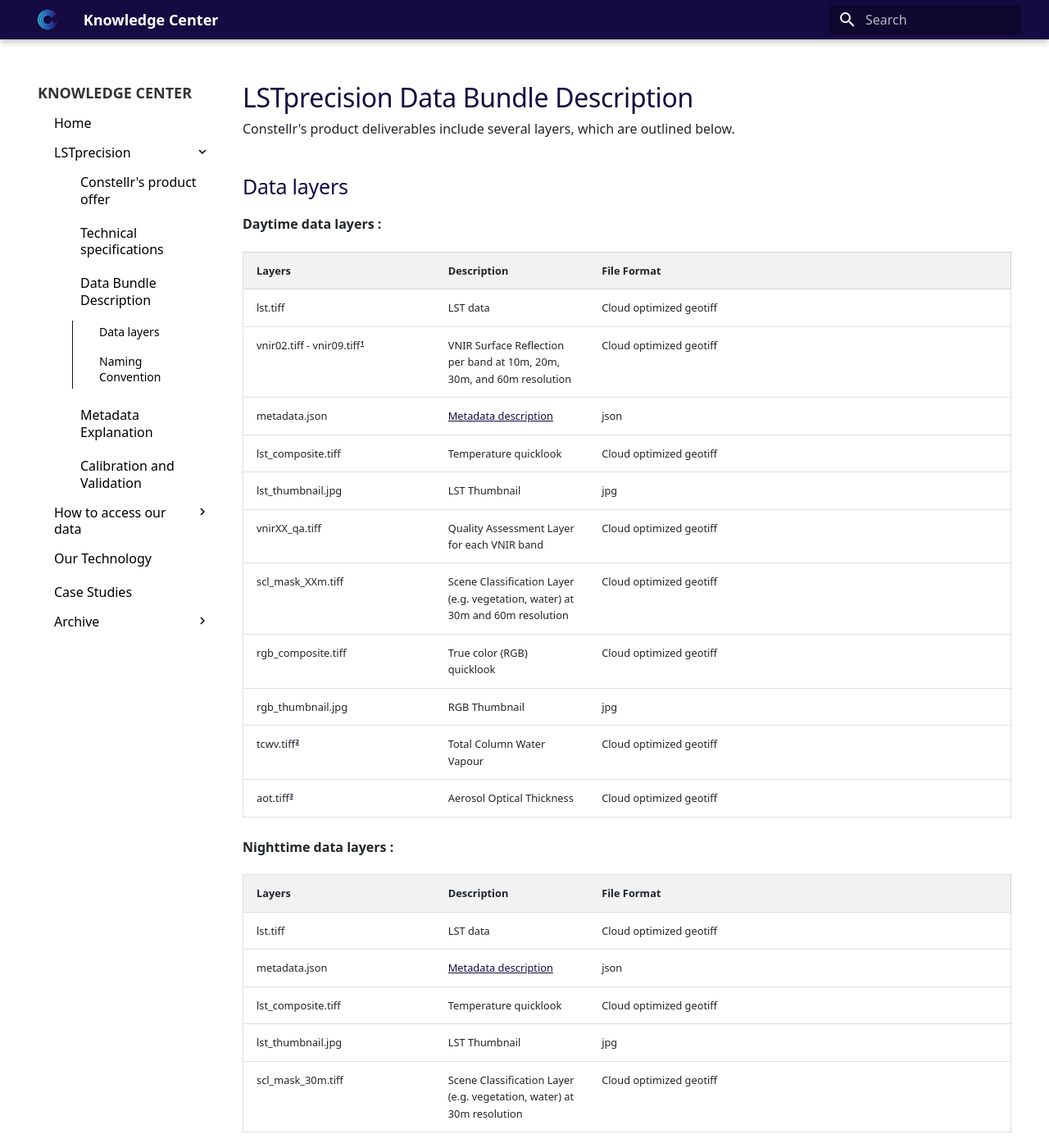
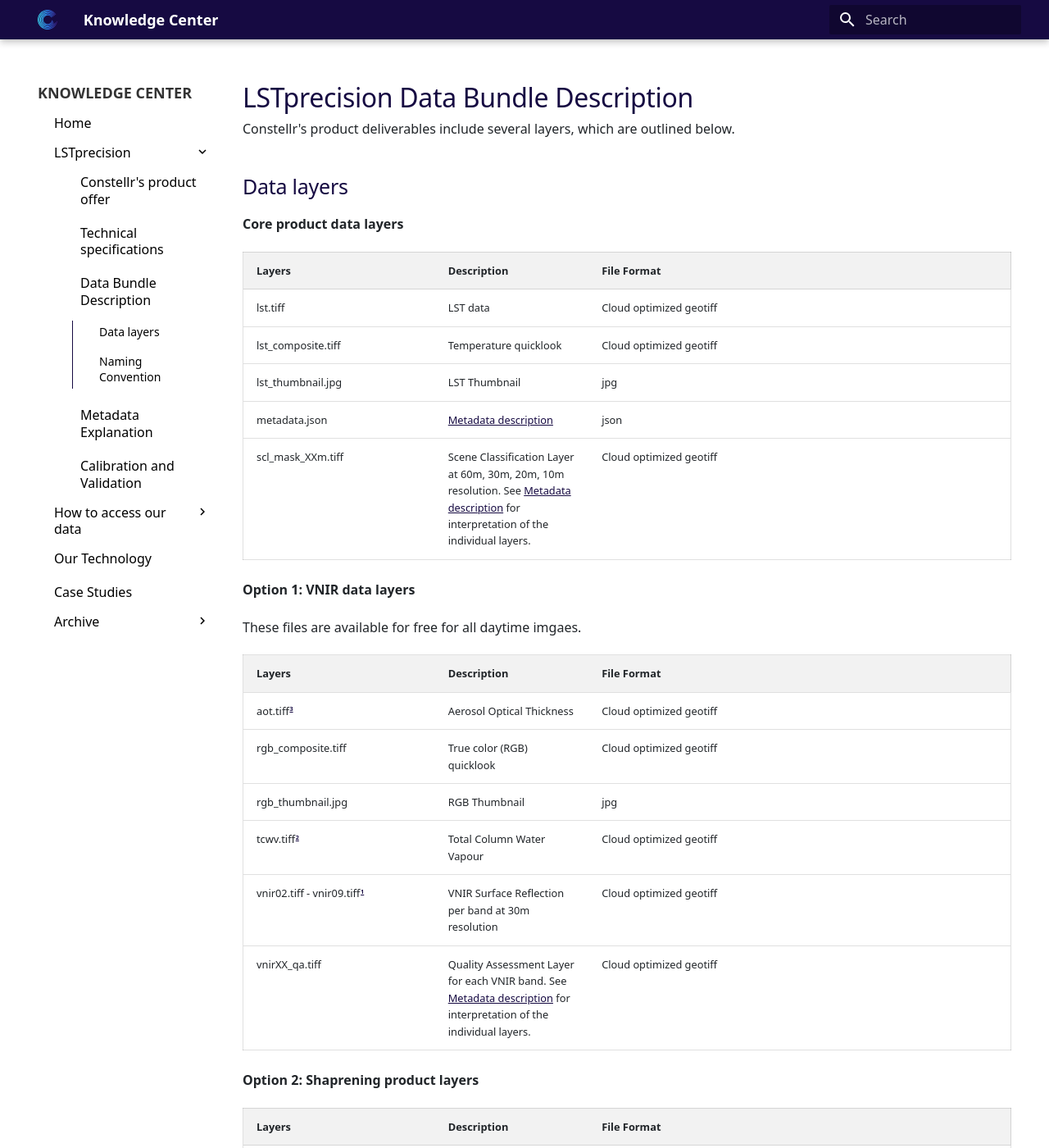
Before and after one commit to constellr/product-lst, an MkDocs documentation site: the page built from docs/LST-precision-product-deliverables.md, in a window 1280 px wide and 1400 px high. Shown: the whole window at 82% size. Built offline with MkDocs 1.6.1 and Material for MkDocs 9.7.7, drawn with Linux system fonts in a browser that asks for light colours; the version menu is left out; some of the changed lines change nothing that is shown; some of the changed text lies outside the part shown.

Commit message:
Data Bundle Update

```diff
--- a/docs/LST-precision-product-deliverables.md
+++ b/docs/LST-precision-product-deliverables.md
@@ -2,6 +2,48 @@
 Constellr's product deliverables include several layers, which are outlined below.
 
 ## Data layers
+
+
+**Core product data layers**
+
+
+| Layers | Description | File Format |
+|--------|-------------|-------------|
+| lst.tiff | LST data | Cloud optimized geotiff |
+| lst_composite.tiff | Temperature quicklook | Cloud optimized geotiff |
+| lst_thumbnail.jpg | LST Thumbnail | jpg |
+| metadata.json | [Metadata description](https://constellr.github.io/product-lst/LST-precision-metadata/) | json |
+| scl_mask_XXm.tiff | Scene Classification Layer at 60m, 30m, 20m, 10m resolution. See [Metadata description](https://constellr.github.io/product-lst/LST-precision-metadata/) for interpretation of the individual layers. | Cloud optimized geotiff |
+
+
+**Option 1: VNIR data layers**
+
+These files are available for free for all daytime imgaes.
+
+| Layers | Description | File Format |
+|--------|-------------|-------------|
+| aot.tiff[^3] | Aerosol Optical Thickness | Cloud optimized geotiff |
+| rgb_composite.tiff | True color (RGB) quicklook | Cloud optimized geotiff |
+| rgb_thumbnail.jpg | RGB Thumbnail | jpg |
+| tcwv.tiff[^2] | Total Column Water Vapour | Cloud optimized geotiff |
+| vnir02.tiff - vnir09.tiff[^custom-label] |VNIR Surface Reflection per band at 30m resolution| Cloud optimized geotiff |
+| vnirXX_qa.tiff | Quality Assessment Layer for each VNIR band. See [Metadata description](https://constellr.github.io/product-lst/LST-precision-metadata/) for interpretation of the individual layers. | Cloud optimized geotiff |
+
+**Option 2: Shaprening product layers**
+
+| Layers | Description | File Format |
+|--------|-------------|-------------|
+| lst_10m.tiff | LST data at 10m resolution| Cloud optimized geotiff |
+
+**Option 3: Emissivity layers**
+
+| Layers | Description | File Format |
+|--------|-------------|-------------|
+| emi_XX.tiff | Emissivity layers for TIR bands 1-3| Cloud optimized geotiff |
+<!--
+
+
+--------------
 
 **Daytime data layers :**
 
@@ -30,7 +72,7 @@
 | lst_thumbnail.jpg | LST Thumbnail | jpg |
 | scl_mask_30m.tiff | Scene Classification Layer (e.g. vegetation, water) at 30m resolution | Cloud optimized geotiff |
 
-
+ -->
 
 ## Naming Convention
 
```
